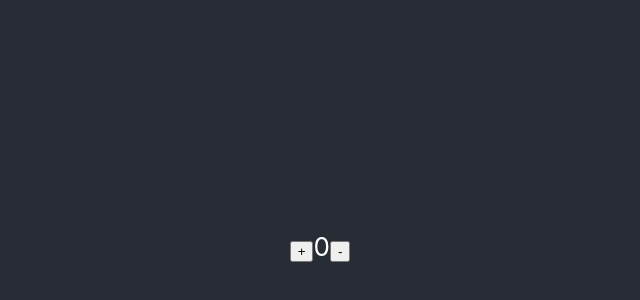
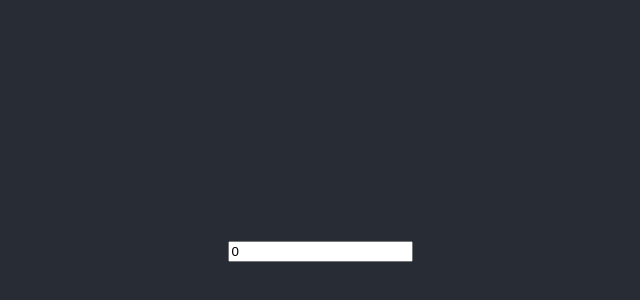
Before and after one commit to chuvi-oocl/React-Counter, a React (Create React App) app: page / in a window 1280 px wide. Shown: the part 154-454 px from the top of the page, without its empty margins (320-960 px from the left). Built offline with nearby package versions, Linux system fonts and the light colour scheme.

Commit message:
[Counter][Victor] feat: add multi counter

```diff
--- a/src/App.js
+++ b/src/App.js
@@ -1,12 +1,13 @@
 import './App.css';
 
-import Counter from './Components/Counter'
+import MultiCounter from './Components/MultiCounter'
 
 function App() {
+  const size = 100;
   return (
     <div className="App">
       <header className="App-header">
-        <Counter/>
+        <MultiCounter/>
       </header>
     </div>
   );
--- /dev/null
+++ b/src/Components/CounterGroup.js
@@ -0,0 +1,21 @@
+import React, { Component } from 'react';
+import Counter from './Counter'
+export default class CounterGroup extends Component {
+    initArraySize = (size) => {
+        return Array.from(Array(size).keys());
+    }
+    render() {
+        const size = this.props.size ? parseInt(this.props.size) : 0;
+        const initArraySize = this.initArraySize(size);
+        return (
+            <div>
+                {
+                    initArraySize.map((value) =>
+                        <Counter key={value} />
+                    )
+                }
+
+            </div>
+        )
+    }
+}
--- /dev/null
+++ b/src/Components/MultiCounter.js
@@ -0,0 +1,23 @@
+import React, { Component } from 'react';
+import CounterGroup from './CounterGroup'
+
+export default class MultiCounterCounter extends Component {
+    constructor(props) {
+        super(props);
+        this.state = {
+            size : 0
+        };
+    }
+    onChange = (event) => {
+        this.setState(() => ({size: event.target.value}))
+    };
+    render() {
+        const size = this.state.size;
+        return (
+            <div>
+                <input type="number" value={size} onChange={this.onChange} />
+                <CounterGroup size={size} />
+            </div>
+        )
+    }
+}
```
